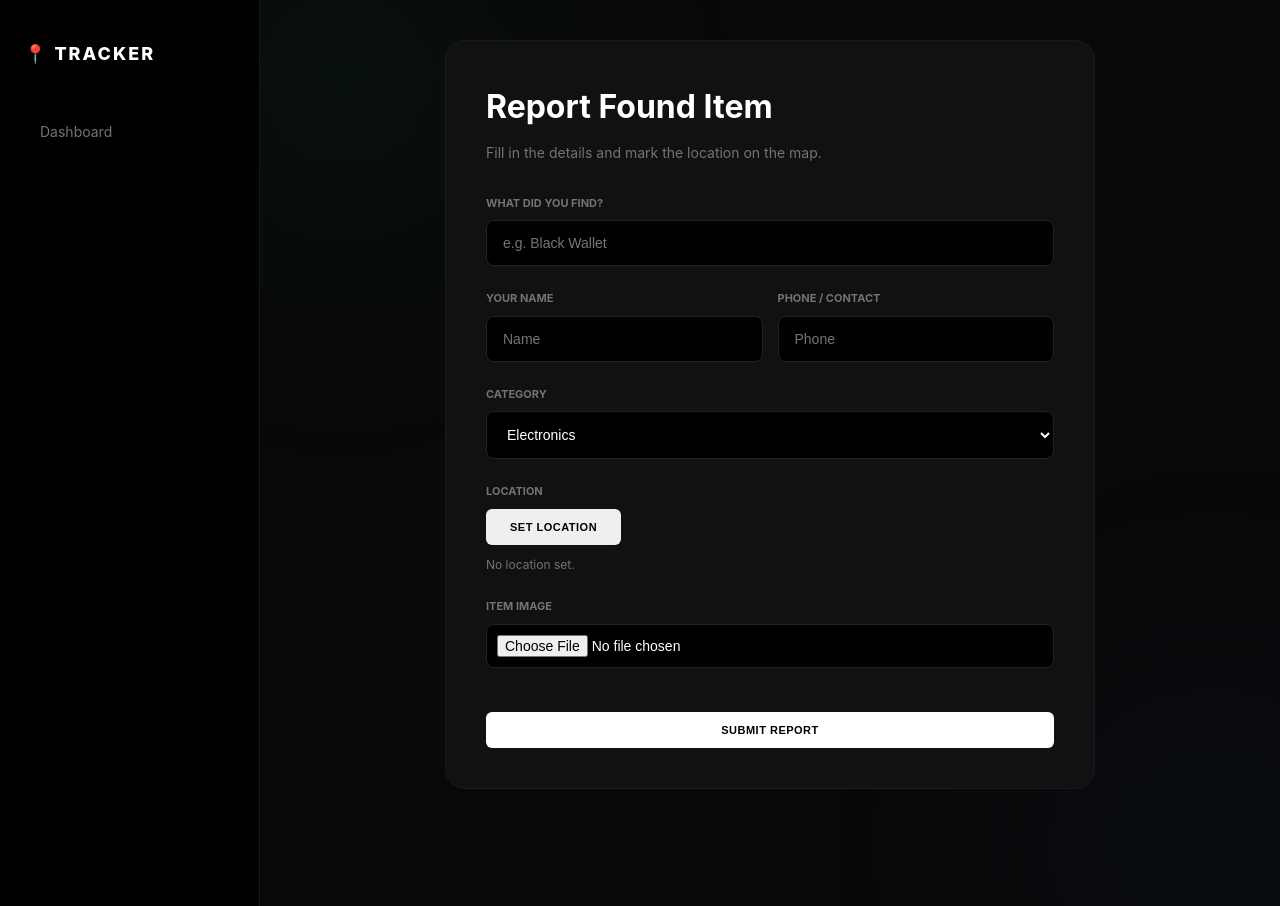
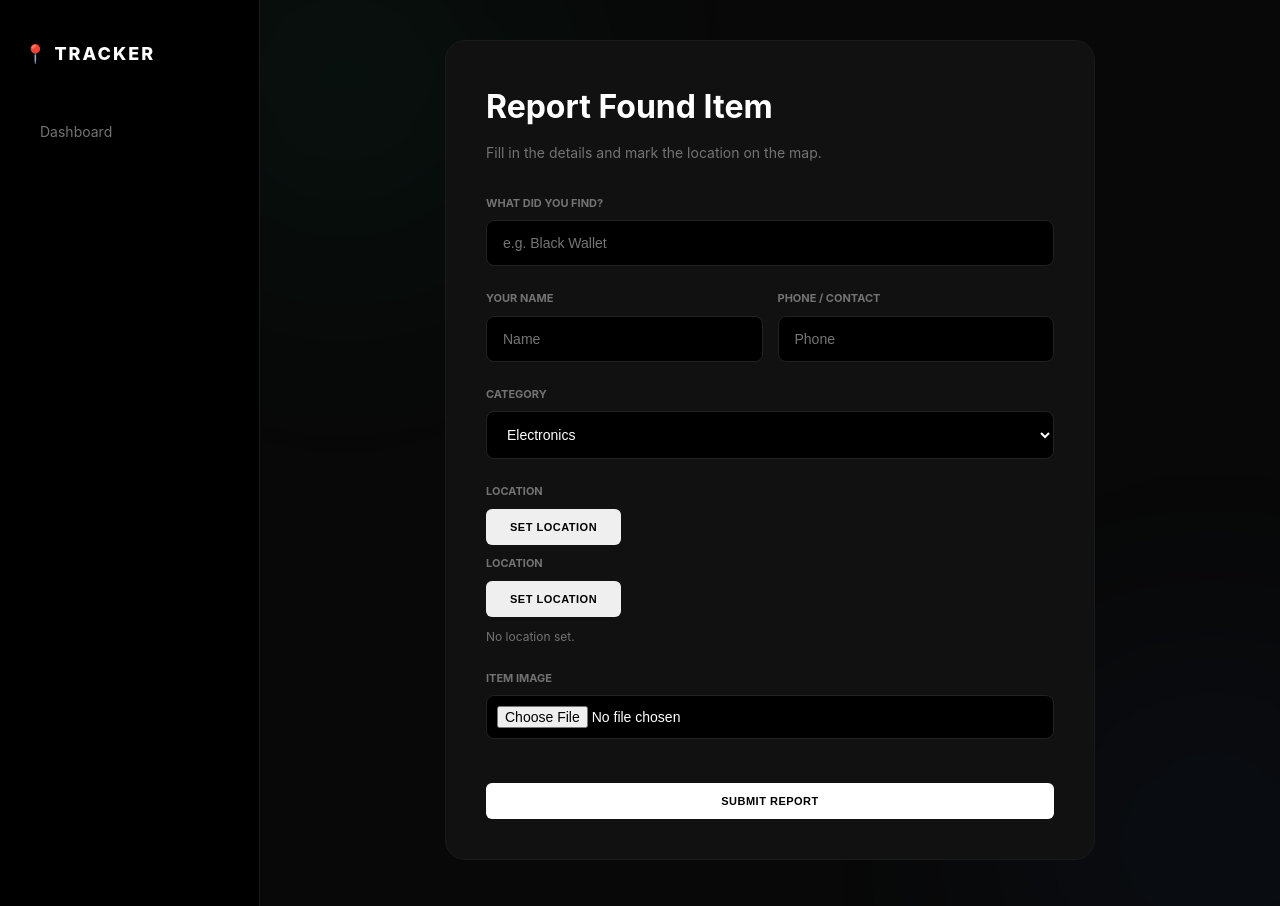
Before and after one commit to satyad780/-lost_and_found_app, a Django app: page /upload/ in a window 1280 px wide. Run offline with Django 5.2, Linux system fonts and the light colour scheme.

Commit message:
Update project files

```diff
--- a/items/templates/items/upload.html
+++ b/items/templates/items/upload.html
@@ -60,11 +60,14 @@
                 <div class="form-group">
                     <label>Location</label>
                     <button type="button" id="openMapBtn" class="btn btn-secondary" style="margin-bottom:10px;">Set Location</button>
+
+                <div class="form-group">
+                    <label>Location</label>
+                    <button type="button" id="openMapBtn" class="btn btn-secondary" style="margin-bottom:10px;">Set Location</button>
                     <input type="hidden" id="lat" name="latitude">
                     <input type="hidden" id="lng" name="longitude">
                     <div id="locationStatus" style="font-size:12px;color:var(--text-muted);"></div>
                     <div id="locationSetMsg" style="font-size:13px;color:#22c55e;margin-top:4px;display:none;">Location set!</div>
-
                     <!-- Modal for map -->
                     <div id="mapModal" style="display:none;position:fixed;z-index:2000;left:0;top:0;width:100vw;height:100vh;background:rgba(0,0,0,0.7);align-items:center;justify-content:center;">
                         <div style="background:#181818;padding:24px 16px 16px 16px;border-radius:12px;max-width:420px;width:90vw;box-shadow:0 8px 32px #000;position:relative;">
@@ -77,8 +80,6 @@
                         </div>
                     </div>
                 </div>
-
-                <div class="form-group">
                     <label>Item Image</label>
                     <input type="file" name="image" class="form-control" required style="padding: 10px;">
                 </div>
```
